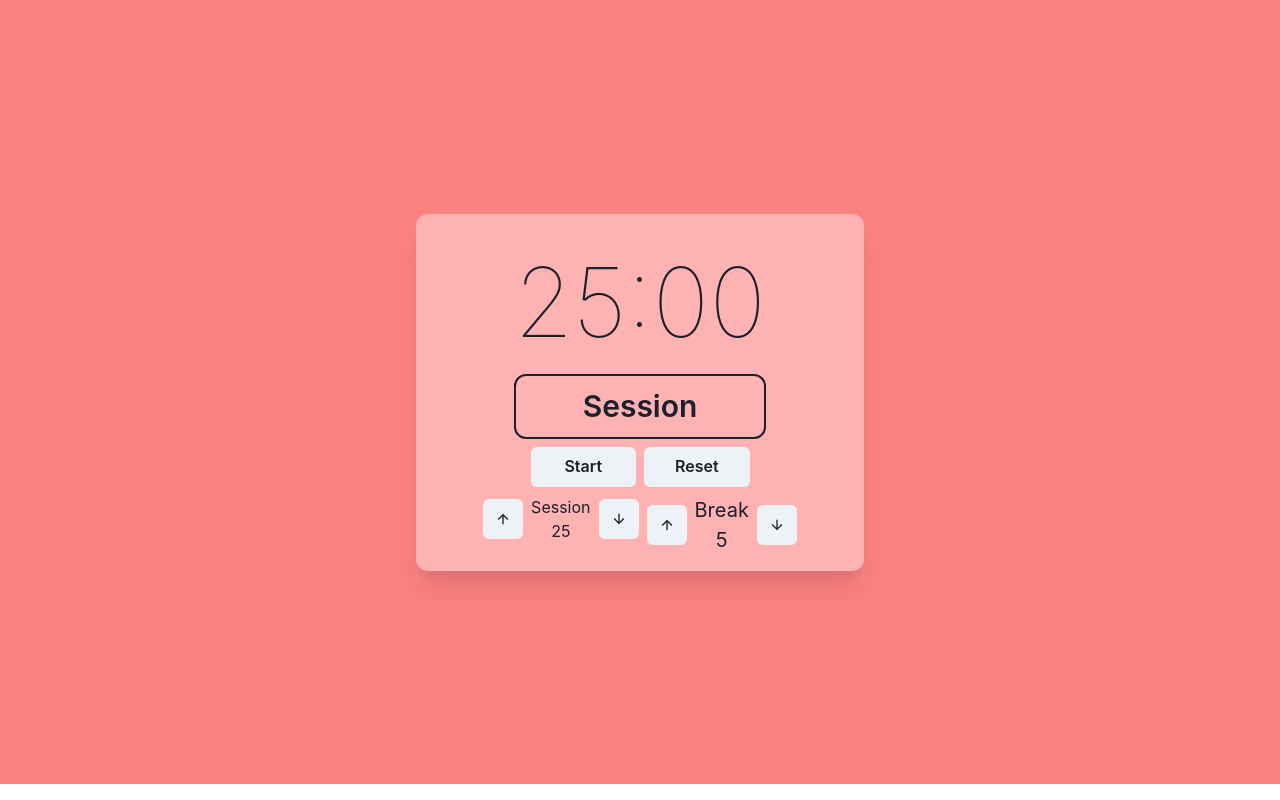
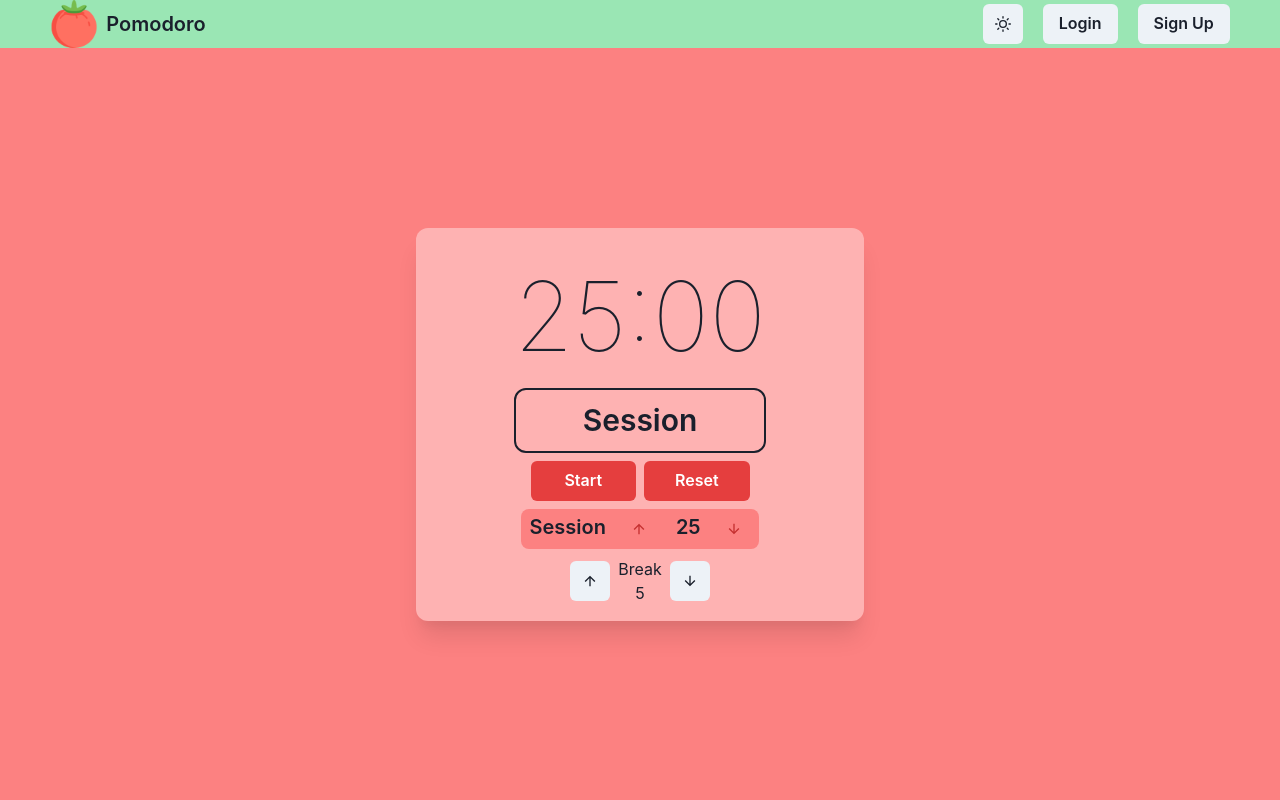
Before and after one commit to khoaHyh/pomodomo, a React (Create React App) app: page / in a window 1280 px wide. Built offline with nearby package versions, Linux system fonts and the light colour scheme.

Commit message:
login signup and logo are in nav bar

```diff
--- a/src/App.js
+++ b/src/App.js
@@ -3,26 +3,21 @@ import {
   ChakraProvider,
   Flex,
   theme,
-  ColorModeProvider,
-  Text,
 
 } from '@chakra-ui/react';
-import { createBreakpoints } from "@chakra-ui/theme-tools"
-// import { ColorModeSwitcher } from './ColorModeSwitcher';
-
+import { Navbar } from "./components/Navbar"
 import Pomodoro from "./components/Pomodoro";
 
-const textBreakPoints = createBreakpoints();
 
 
 function App() {
   return (
     <ChakraProvider theme={theme} >
-      <Flex direction='column' align='center' justify='center' w='100%' h='98vh' bg='red.300'>
-        <Pomodoro />
-        {/* <Text>
-            Test
-          </Text> */}
+      <Flex direction='column' align='center' justify='center'>
+        <Navbar />
+        <Flex direction='column' align='center' justify='center' w='100%' h='94vh' bg='red.300'>
+          <Pomodoro />
+        </Flex>
       </Flex>
     </ChakraProvider>
   );
--- a/src/components/Navbar.js
+++ b/src/components/Navbar.js
@@ -0,0 +1,27 @@
+import { Box, Button, Flex, IconButton, Stack, Image } from '@chakra-ui/react'
+import { SunIcon } from '@chakra-ui/icons'
+import { useMediaQuery } from '@chakra-ui/react'
+export const Navbar = (props) => {
+
+    const [isMobile] = useMediaQuery("(min-width:368px)")
+    console.log(isMobile)
+    return (
+
+        <Flex w="100vw" bg='green.200' h="6vh" justify="center" align="center" box-shadow='xl'
+            fontSize={['md', 'lg', 'xl', 'xl']}
+            boxShadow='md'
+            p={2}>
+            <Stack isInline align='center' >
+                <Image align='center' boxSize={['36px', '48px', '48px', '48px']} fallbackSrc='./images/tomato.png' />
+                <Box fontWeight='semibold'>Pomodoro</Box>
+            </Stack>
+            <Flex w={['100vw', '100vw', '80vw', '80vw']} justify='end' align='center'>
+                <Stack spacing='5' isInline align='center' >
+                    <IconButton position='relative' icon={<SunIcon />}></IconButton>
+                    <Button position='relative'>Login</Button>
+                    <Button position='relative'> Sign Up</Button>
+                </Stack>
+            </Flex>
+        </Flex>
+    )
+}
--- a/src/components/Pomodoro.js
+++ b/src/components/Pomodoro.js
@@ -1,5 +1,5 @@
 import React, { useState, useEffect } from 'react';
-import { Box, Stack, VStack } from '@chakra-ui/react';
+import { Box, Stack } from '@chakra-ui/react';
 import { BreakInterval } from './pomoUtils/BreakInterval'
 import { SessionSetters } from './pomoUtils/SessionSetters'
 import { SessionInterval } from './pomoUtils/SessionInterval'
@@ -23,7 +23,7 @@ const Pomodoro = () => {
             timer = setInterval(() => {
                 setPointer((time = 1) => time - 1)
 
-            }, 1);
+            }, 1000);
         } else if (!timerPointer) {
             extra = setInterval(() => {
                 setSession(!sessionType);
@@ -131,12 +131,12 @@ const Pomodoro = () => {
                     <SessionSetters isPlaying={isPlaying} handlePlay={handlePlayBool} resetTime={handleReset} />
                 </Box>
                 {/* INCREMENT SESSION LENGTH */}
-                <Stack isInline>
-                    <Box w='50%'>
+                <Stack direction="column" align='center'>
+                    <Box >
                         <SessionInterval sessionMinute={minuteHandler(pomoTime)} sessionStateTime={handleSessionTime} />
                         </Box>
                     {/* INCREMENT BREAK LENGTH */}
-                        <Box w='50%'>
+                        <Box >
                             <BreakInterval sessionMinute={minuteHandler(breakTime)} breakStateTime={handleBreakTime} />
                         </Box>
 
--- a/src/components/pomoUtils/BreakInterval.js
+++ b/src/components/pomoUtils/BreakInterval.js
@@ -13,7 +13,7 @@ export const BreakInterval = (props) => {
                 <IconButton icon={<ArrowUpIcon />}
                     aria-label="increment"
                     id="break-increment" onClick={() => { breakTime(true) }} > Increase </IconButton>
-                <Text id="break-label" fontSize='xl'>
+                <Text id="break-label" >
                     Break
                     <Center>
                         <Text id="break-length">{props.sessionMinute}</Text>
--- a/src/components/pomoUtils/SessionInterval.js
+++ b/src/components/pomoUtils/SessionInterval.js
@@ -8,17 +8,30 @@ export const SessionInterval = (props) => {
     }
 
     return (<div>
-        <HStack>
-            <IconButton icon={<ArrowUpIcon />} aria-label="session-increment"
-                id="session-increment" onClick={() => { sessionStateTime(true); }}> Increase </IconButton>
-            <Text id="session-label">
+        <HStack bg='red.300' rounded='lg'>
+            <Text as='h1' fontSize="xl" fontWeight='semibold' mb='1' ml='1' pl='1'>
                 Session
-                <Center><Text id="session-length">{props.sessionMinute}</Text></Center>
-
+        </Text>
+            <IconButton icon={<ArrowUpIcon />}
+                aria-label="session-increment"
+                colorScheme="red" width='50px'
+                variant="ghost"
+                id="session-increment"
+                onClick={() => { sessionStateTime(true); }}> </IconButton>
+            <Text id="session-label" >
+                <Center><Text
+                    id="session-length"
+                    fontSize='xl'
+                    fontWeight='semibold'
+                    mb='1' ml='1'>{props.sessionMinute}</Text></Center>
             </Text>
 
-            <IconButton icon={<ArrowDownIcon />} aria-label="session-decrement   "
-                id="session-decrement" onClick={() => { sessionStateTime(false); }} >Decrease </IconButton>
+            <IconButton icon={<ArrowDownIcon />}
+                aria-label="session-decrement"
+                colorScheme="red" width='50px'
+                variant="ghost"
+                id="session-decrement"
+                onClick={() => { sessionStateTime(false); }} >Decrease </IconButton>
         </HStack>
     </div>)
 }
--- a/src/components/pomoUtils/SessionSetters.js
+++ b/src/components/pomoUtils/SessionSetters.js
@@ -5,9 +5,9 @@ export const SessionSetters = (props) => {
     return (
         <div>
             <HStack >
-                {!props.isPlaying && <Button w='50%' id="start_stop" onClick={props.handlePlay}>Start</Button>}
-                {props.isPlaying && <Button w='50%' id="start_stop" onClick={props.handlePlay}>Stop</Button>}
-                <Button
+                {!props.isPlaying && <Button w='50%' id="start_stop" colorScheme='red' onClick={props.handlePlay}>Start</Button>}
+                {props.isPlaying && <Button w='50%' id="start_stop" colorScheme='red' onClick={props.handlePlay}>Stop</Button>}
+                <Button colorScheme='red'
                     id="reset" w='50%' onClick={props.resetTime}> Reset </Button>
             </HStack>
         </div>
```
Also changed, not shown: public/images/tomato.png (added), 1 other file (tests, documents, lock files or other folders).
